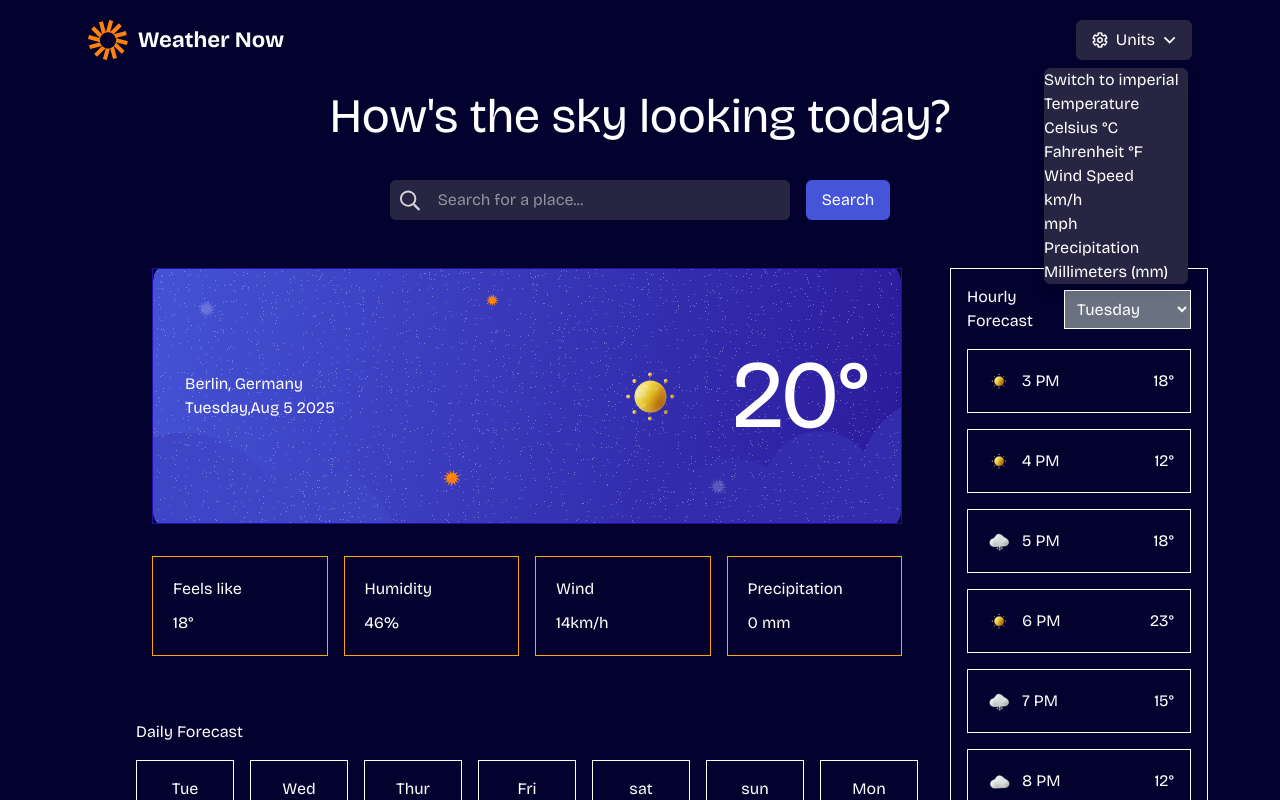
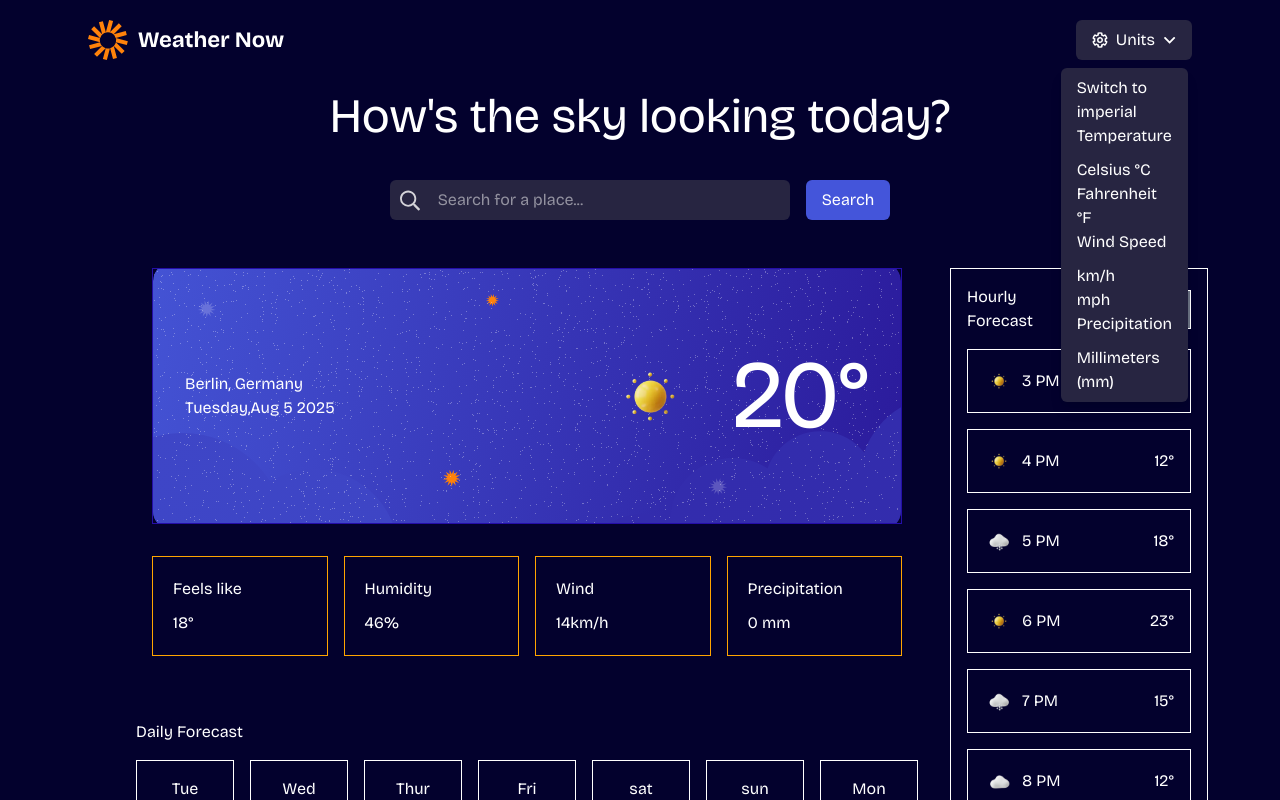
Before and after one commit to nickonyi/Weather-App-main, a React (Vite) app: page / in a window 1280 px wide. Both pictures are taken after a click on the element 1133 px from the left and 40 px from the top of the page. Shown: the top 800 px of the page. Built offline with nearby package versions, Linux system fonts and the light colour scheme.

Commit message:
feat: enhance dropdown styling and add measurements layout

```diff
--- a/src/components/navbar.jsx
+++ b/src/components/navbar.jsx
@@ -25,7 +25,7 @@ function Navbar() {
         <button className="metric-button">Units</button>
         <img src={iconDropdown} alt="Dropdown Icon" />
         <div
-          className={`dropdown-menu absolute right-1 top-full mt-2 bg-gray-700 rounded-md shadow-lg w-36  transform transition-all duration-500 ease-in-out
+          className={`dropdown-menu absolute right-1 top-full mt-2 bg-gray-700 px-4 py-2 rounded-md shadow-lg   transform transition-all duration-500 ease-in-out
     ${
       showDropdown
         ? "translate-y-0 opacity-100"
--- a/src/styles/App.scss
+++ b/src/styles/App.scss
@@ -88,3 +88,9 @@ body {
 .dropdown-menu {
   background-color: $neutral-800;
 }
+
+.dropdown-measurements {
+  display: flex;
+  flex-direction: column;
+  gap: 10px;
+}
```
